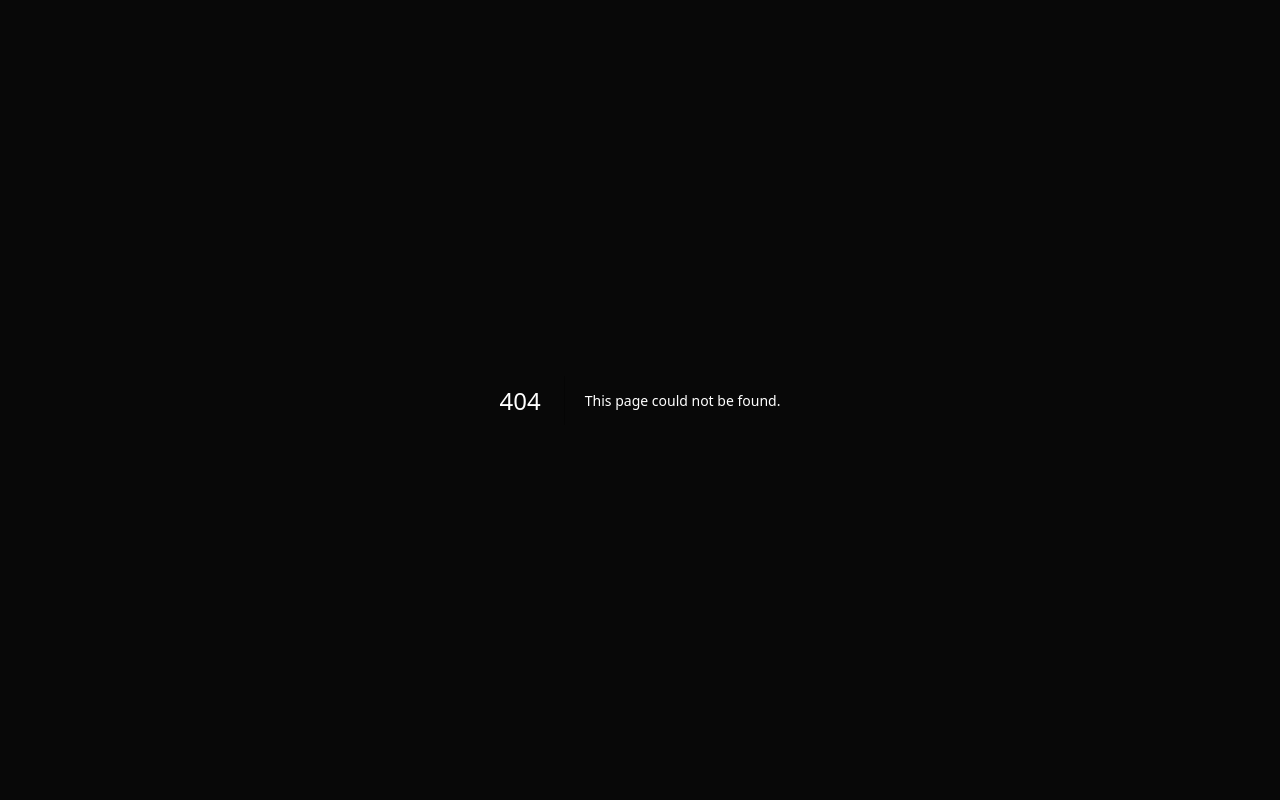
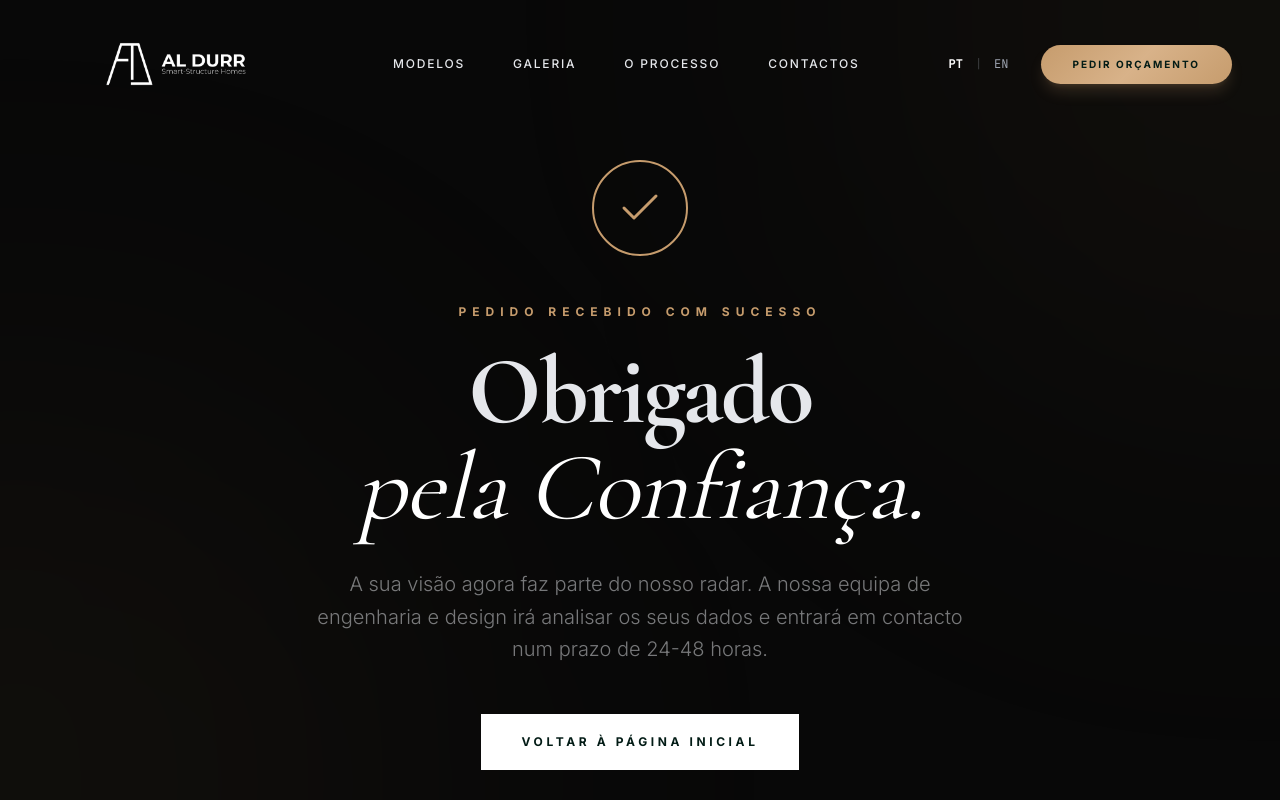
Before and after one commit to AlexandreJuliao/Al-Durr, a Next.js app: page /obrigado in a window 1280 px wide. Before the commit this address had no page. Shown: the top 800 px of the page. Built offline with nearby package versions, Linux system fonts and the light colour scheme; no server answers.

Commit message:
feat: integrate Facebook Pixel and add Thank You page redirect

```diff
--- a/src/app/layout.tsx
+++ b/src/app/layout.tsx
@@ -6,6 +6,8 @@ import "./globals.css";
 import { LanguageProvider } from "@/context/LanguageContext";
 import SmoothScrolling from "@/components/SmoothScrolling";
 import FloatingCTA from "@/components/ui/FloatingCTA";
+import FacebookPixel from "@/components/analytics/FacebookPixel";
+import { Suspense } from "react";
 
 const geistSans = Inter({
   subsets: ["latin"],
@@ -45,6 +47,9 @@ export default function RootLayout({
         suppressHydrationWarning={true}
         className={`${geistSans.variable} ${geistMono.variable} ${outfit.variable} ${cormorant.variable} antialiased bg-aldurr-void text-aldurr-text-heading selection:bg-aldurr-accent selection:text-aldurr-canvas`}
       >
+        <Suspense fallback={null}>
+          <FacebookPixel />
+        </Suspense>
         <Script
           src="https://www.googletagmanager.com/gtag/js?id=G-8BPXJDE5GW"
           strategy="afterInteractive"
--- /dev/null
+++ b/src/app/obrigado/page.tsx
@@ -0,0 +1,86 @@
+"use client";
+import React from "react";
+import Navbar from "@/components/layout/Navbar";
+import Footer from "@/components/layout/Footer";
+import { motion } from "framer-motion";
+import Link from "next/link";
+import { Check } from "lucide-react";
+
+export default function ThankYouPage() {
+    return (
+        <main className="bg-aldurr-void min-h-screen relative text-aldurr-text-body overflow-hidden">
+            <Navbar />
+
+            {/* Ambient Background */}
+            <div className="fixed inset-0 pointer-events-none z-0">
+                <div className="absolute top-0 right-0 w-[800px] h-[800px] bg-aldurr-honey/5 rounded-full blur-[180px] -mr-96 -mt-96" />
+                <div className="absolute bottom-0 left-0 w-[800px] h-[800px] bg-aldurr-honey/5 rounded-full blur-[180px] -ml-96 -mb-96" />
+            </div>
+
+            <section className="relative z-10 flex flex-col items-center justify-center min-h-[80vh] px-4 pt-40 pb-20 text-center">
+                <motion.div
+                    initial={{ opacity: 0, scale: 0.8 }}
+                    animate={{ opacity: 1, scale: 1 }}
+                    transition={{ duration: 1, ease: [0.16, 1, 0.3, 1] }}
+                    className="w-24 h-24 mb-12 rounded-full border-2 border-aldurr-honey flex items-center justify-center relative"
+                >
+                    <motion.div
+                        initial={{ scale: 0 }}
+                        animate={{ scale: 1 }}
+                        transition={{ delay: 0.5, type: "spring", stiffness: 200 }}
+                    >
+                        <Check className="w-12 h-12 text-aldurr-honey" strokeWidth={1.5} />
+                    </motion.div>
+                    {/* Pulsing ring */}
+                    <div className="absolute inset-0 rounded-full border border-aldurr-honey animate-ping opacity-20" />
+                </motion.div>
+
+                <motion.span
+                    initial={{ opacity: 0, y: 10 }}
+                    animate={{ opacity: 1, y: 0 }}
+                    transition={{ delay: 0.2 }}
+                    className="text-aldurr-honey text-xs font-bold tracking-[0.5em] uppercase block mb-6"
+                >
+                    Pedido Recebido com Sucesso
+                </motion.span>
+
+                <motion.h1
+                    initial={{ opacity: 0, y: 20 }}
+                    animate={{ opacity: 1, y: 0 }}
+                    transition={{ delay: 0.4, duration: 0.8 }}
+                    className="text-5xl md:text-8xl font-bold tracking-tight mb-8 font-display"
+                >
+                    Obrigado <br />
+                    <span className="text-transparent font-outline-2 italic">pela Confiança.</span>
+                </motion.h1>
+
+                <motion.p
+                    initial={{ opacity: 0, y: 20 }}
+                    animate={{ opacity: 1, y: 0 }}
+                    transition={{ delay: 0.6, duration: 0.8 }}
+                    className="text-xl text-aldurr-text-body/50 max-w-2xl mx-auto font-light leading-relaxed mb-12"
+                >
+                    A sua visão agora faz parte do nosso radar. A nossa equipa de engenharia e design irá analisar os seus dados e entrará em contacto num prazo de 24-48 horas.
+                </motion.p>
+
+                <motion.div
+                    initial={{ opacity: 0, y: 20 }}
+                    animate={{ opacity: 1, y: 0 }}
+                    transition={{ delay: 0.8, duration: 0.8 }}
+                >
+                    <Link href="/">
+                        <button className="group relative px-10 py-5 bg-white text-aldurr-canvas font-bold text-xs tracking-[0.3em] uppercase overflow-hidden transition-all duration-500 hover:bg-aldurr-honey hover:text-white">
+                            <span className="relative z-10">Voltar à Página Inicial</span>
+                            <div className="absolute inset-0 bg-gold-metallic translate-y-full group-hover:translate-y-0 transition-transform duration-500" />
+                        </button>
+                    </Link>
+                </motion.div>
+
+                {/* Decorative scanning line */}
+                <div className="absolute bottom-0 left-0 right-0 h-[1px] bg-gradient-to-r from-transparent via-aldurr-honey/20 to-transparent" />
+            </section>
+
+            <Footer />
+        </main>
+    );
+}
--- /dev/null
+++ b/src/components/analytics/FacebookPixel.tsx
@@ -0,0 +1,46 @@
+"use client";
+
+import { useEffect } from "react";
+import { usePathname, useSearchParams } from "next/navigation";
+import Script from "next/script";
+import * as fp from "@/lib/fpixel";
+
+export default function FacebookPixel() {
+  const pathname = usePathname();
+  const searchParams = useSearchParams();
+
+  useEffect(() => {
+    fp.pageview();
+  }, [pathname, searchParams]);
+
+  return (
+    <>
+      <Script
+        id="fb-pixel"
+        strategy="afterInteractive"
+        dangerouslySetInnerHTML={{
+          __html: `
+            !function(f,b,e,v,n,t,s)
+            {if(f.fbq)return;n=f.fbq=function(){n.callMethod?
+            n.callMethod.apply(n,arguments):n.queue.push(arguments)};
+            if(!f._fbq)f._fbq=n;n.push=n;n.loaded=!0;n.version='2.0';
+            n.queue=[];t=b.createElement(e);t.async=!0;
+            t.src=v;s=b.getElementsByTagName(e)[0];
+            s.parentNode.insertBefore(t,s)}(window, document,'script',
+            'https://connect.facebook.net/en_US/fbevents.js');
+            fbq('init', '${fp.FB_PIXEL_ID}');
+            fbq('track', 'PageView');
+          `,
+        }}
+      />
+      <noscript>
+        <img
+          height="1"
+          width="1"
+          style={{ display: "none" }}
+          src={`https://www.facebook.com/tr?id=${fp.FB_PIXEL_ID}&ev=PageView&noscript=1`}
+        />
+      </noscript>
+    </>
+  );
+}
--- a/src/components/forms/ContactForm.tsx
+++ b/src/components/forms/ContactForm.tsx
@@ -1,5 +1,7 @@
 "use client";
 import React, { useState } from "react";
+import * as fp from "@/lib/fpixel";
+import { useRouter } from "next/navigation";
 
 type FormStatus = "idle" | "loading" | "success" | "error";
 
@@ -14,6 +16,7 @@ export default function ContactForm() {
         message: ""
     });
     const [status, setStatus] = useState<FormStatus>("idle");
+    const router = useRouter();
 
     const handleChange = (e: React.ChangeEvent<HTMLInputElement | HTMLSelectElement | HTMLTextAreaElement>) => {
         setFormData({ ...formData, [e.target.name]: e.target.value });
@@ -37,36 +40,25 @@ export default function ContactForm() {
 
             if (!res.ok) throw new Error("Erro ao enviar");
 
+            // Trigger Facebook Pixel Lead event
+            fp.event("Lead", {
+                content_name: "Contact Form",
+                content_category: "Leads",
+                value: 0,
+                currency: "EUR"
+            });
+
             setStatus("success");
             setFormData({ name: "", email: "", phone: "", landStatus: "tenho_terreno", location: "", model: "t1", message: "" });
+
+            // Redirect to Thank You page
+            router.push("/obrigado");
         } catch {
             setStatus("error");
         }
     };
 
-    if (status === "success") {
-        return (
-            <div className="flex flex-col items-center justify-center py-16 text-center space-y-6">
-                <div className="w-16 h-16 rounded-full border-2 border-aldurr-honey flex items-center justify-center">
-                    <svg className="w-8 h-8 text-aldurr-honey" fill="none" stroke="currentColor" viewBox="0 0 24 24">
-                        <path strokeLinecap="round" strokeLinejoin="round" strokeWidth={1.5} d="M5 13l4 4L19 7" />
-                    </svg>
-                </div>
-                <div>
-                    <h3 className="text-2xl font-bold text-white mb-2">Pedido Recebido</h3>
-                    <p className="text-white/50 font-light max-w-xs">
-                        A nossa equipa irá entrar em contacto em breve.
-                    </p>
-                </div>
-                <button
-                    onClick={() => setStatus("idle")}
-                    className="text-xs text-aldurr-honey/60 uppercase tracking-widest hover:text-aldurr-honey transition-colors"
-                >
-                    Enviar outro pedido
-                </button>
-            </div>
-        );
-    }
+    // Success state is now handled by redirect
 
     return (
         <form onSubmit={handleSubmit} className="space-y-8">
--- a/src/components/home/ModelsSection.tsx
+++ b/src/components/home/ModelsSection.tsx
@@ -3,6 +3,7 @@ import Link from "next/link";
 import React, { useState } from "react";
 import Image from "next/image";
 import { motion } from "framer-motion";
+import * as fp from "@/lib/fpixel";
 
 
 const models = [
@@ -89,7 +90,15 @@ export default function ModelsSection() {
                         {models.map((model, idx) => (
                             <div
                                 key={model.id}
-                                onClick={() => setActiveModel(idx)}
+                                onClick={() => {
+                                    setActiveModel(idx);
+                                    fp.event("ViewContent", {
+                                        content_name: model.title,
+                                        content_category: "Models",
+                                        content_ids: [model.id],
+                                        content_type: "product"
+                                    });
+                                }}
                                 className={`group p-8 border cursor-pointer transition-all duration-500 relative overflow-hidden backdrop-blur-3xl transition-all duration-500 ${activeModel === idx
                                     ? "bg-aldurr-canvas/40 border-aldurr-honey/50 shadow-[0_0_30px_rgba(198,156,109,0.1)]"
                                     : "bg-white/[0.02] border-white/10 hover:border-white/30 hover:bg-white/[0.05]"
--- a/src/components/ui/FloatingCTA.tsx
+++ b/src/components/ui/FloatingCTA.tsx
@@ -4,6 +4,7 @@ import React, { useState, useEffect } from "react";
 import { MessageSquare } from "lucide-react";
 import { motion, AnimatePresence } from "framer-motion";
 import Link from "next/link";
+import * as fp from "@/lib/fpixel";
 
 export default function FloatingCTA() {
     const [isVisible, setIsVisible] = useState(false);
@@ -32,7 +33,10 @@ export default function FloatingCTA() {
                     className="fixed bottom-8 right-8 z-[100]"
                 >
                     <Link href="/contactos#contact-form">
-                        <button className="group relative flex items-center gap-3 px-6 py-4 bg-gold-metallic text-aldurr-canvas rounded-full shadow-[0_20px_50px_rgba(0,0,0,0.3)] hover:shadow-[0_20px_50px_rgba(198,156,109,0.4)] transition-all duration-500 overflow-hidden">
+                        <button
+                            onClick={() => fp.event("Contact", { content_name: "Floating CTA Pedir Orçamento" })}
+                            className="group relative flex items-center gap-3 px-6 py-4 bg-gold-metallic text-aldurr-canvas rounded-full shadow-[0_20px_50px_rgba(0,0,0,0.3)] hover:shadow-[0_20px_50px_rgba(198,156,109,0.4)] transition-all duration-500 overflow-hidden"
+                        >
                             {/* Inner Shine */}
                             <div className="absolute inset-0 bg-gradient-to-r from-transparent via-white/20 to-transparent -translate-x-full group-hover:translate-x-full transition-transform duration-1000" />
 
--- /dev/null
+++ b/src/lib/fpixel.ts
@@ -0,0 +1,14 @@
+export const FB_PIXEL_ID = process.env.NEXT_PUBLIC_FACEBOOK_PIXEL_ID || "YOUR_PIXEL_ID";
+
+export const pageview = () => {
+  if (typeof window !== "undefined" && (window as any).fbq) {
+    (window as any).fbq("track", "PageView");
+  }
+};
+
+// https://developers.facebook.com/docs/facebook-pixel/advanced/
+export const event = (name: string, options = {}) => {
+  if (typeof window !== "undefined" && (window as any).fbq) {
+    (window as any).fbq("track", name, options);
+  }
+};
```
